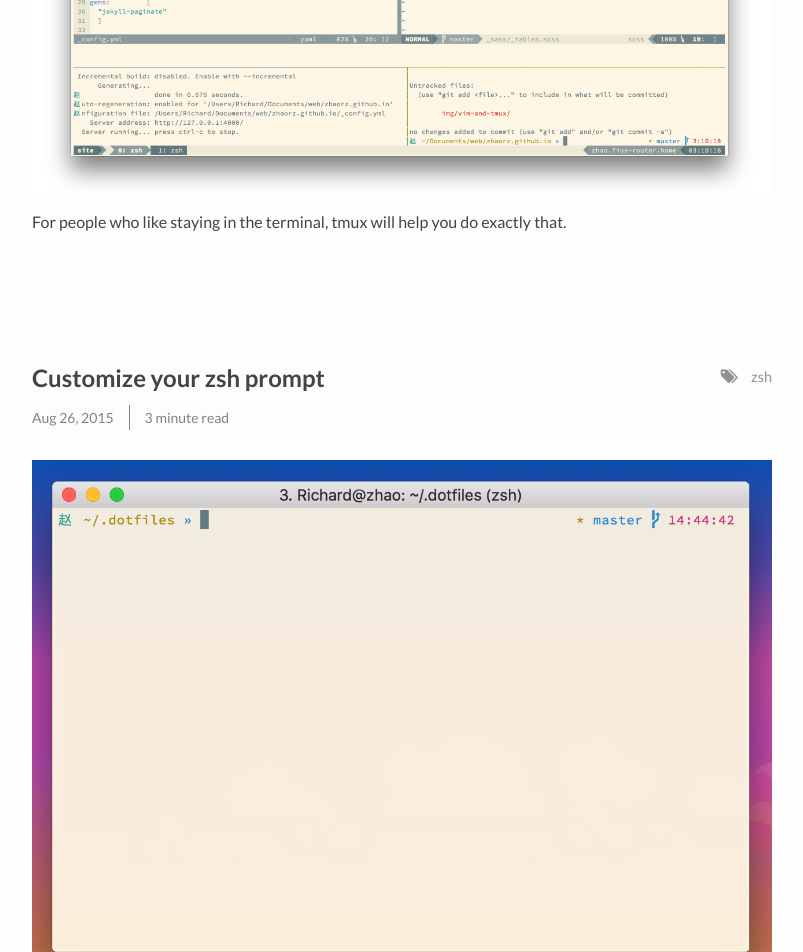
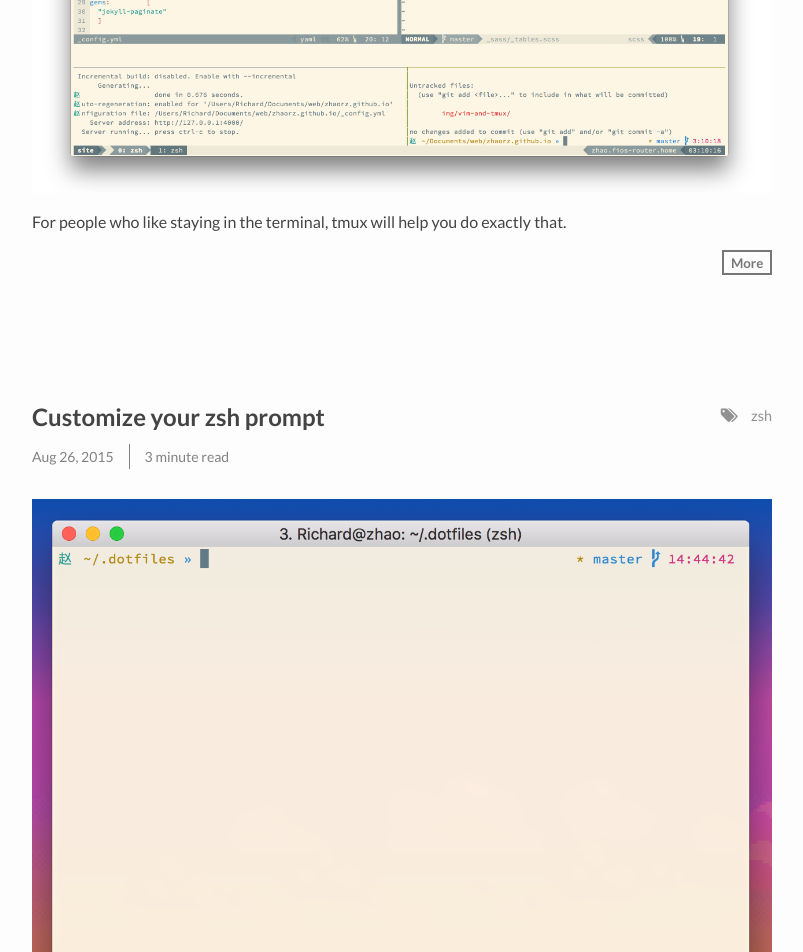
Before and after one commit to zhaorz/zhaorz.github.io, a Jekyll site: the page built from blog/index.html, in a window 1280 px wide. Shown: the part 533-1485 px from the top of the page, without its empty margins (238-1041 px from the left). Built offline with Jekyll 4.4.1, drawn with Linux system fonts in a browser that asks for light colours; nearby versions of some CDN libraries; the list of posts is cut into pages by our own code.

Commit message:
More option

```diff
--- a/_sass/_layout.scss
+++ b/_sass/_layout.scss
@@ -155,6 +155,22 @@ article {
 
 }
 
+.more {
+  text-align: right;
+
+  a {
+    padding: 0.2em 0.5em;
+    border: 2px solid lighten($text-color, 20%);
+
+    &:hover {
+      color: #fff;
+      border-color: $brand-color;
+      text-decoration: none;
+      background-color: $brand-color;
+    }
+  }
+}
+
 
 .post-content {
   margin-bottom: $spacing-unit;
--- a/_sass/_pagination.scss
+++ b/_sass/_pagination.scss
@@ -16,6 +16,7 @@
   }
 
   .pagination-item {
+    font-weight: 700;
     padding: 0.2em 0.5em;
     color: $brand-color;
     border: 2px solid $brand-color;
--- a/blog/index.html
+++ b/blog/index.html
@@ -16,6 +16,12 @@ layout: default
       {% endif %}
     </p>
 
+    <h5 class="more">
+      <a href="{{ post.url | prepend: site.baseurl }}" class="post-link">
+        More</a>
+    </h5>
+
+
   </div>
   {% endfor %}
 </div>
```
Also changed, not shown: _posts/2016/03/2016-03-10-vim-and-tmux.md (+6 -0 lines).
